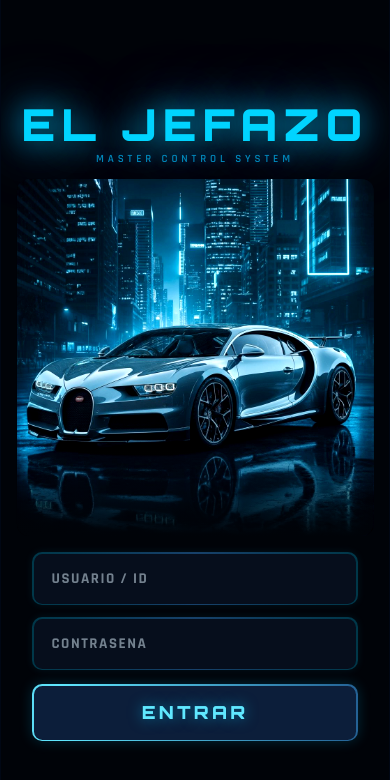
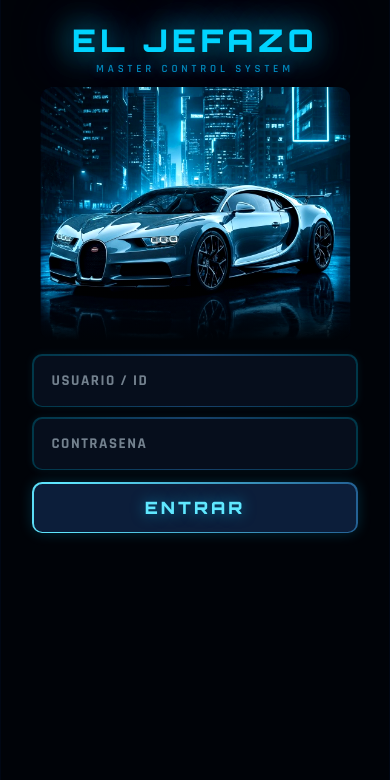
Before and after one commit to berzosaneuro/la-central, a Next.js app: page / in a window 390 px wide. Shown: the top 780 px of the page. Built offline with nearby package versions, Linux system fonts and the light colour scheme.

Commit message:
fix: make login container scrollable and improve layout
Adjust login container layout to allow vertical scroll, reduce image size, and ensure responsive title and button visibility.

```diff
--- a/app/globals.css
+++ b/app/globals.css
@@ -21,7 +21,12 @@ html, body {
   color: #E0F4FF;
   margin: 0;
   padding: 0;
+  height: 100vh;
+  width: 100vw;
   overflow: hidden;
+}
+
+#__next {
   height: 100vh;
   width: 100vw;
 }
--- a/app/layout.tsx
+++ b/app/layout.tsx
@@ -32,7 +32,7 @@ export default function RootLayout({
 }>) {
   return (
     <html lang="es">
-      <body style={{ margin: 0, padding: 0, overflow: "hidden" }}>
+      <body style={{ margin: 0, padding: 0, height: "100vh", width: "100vw", overflow: "hidden" }}>
         {children}
       </body>
     </html>
--- a/components/jefazo-os.tsx
+++ b/components/jefazo-os.tsx
@@ -279,28 +279,28 @@ const LoginScreen = ({go}: {go: () => void}) => {
     setLoading(true);setTimeout(()=>{setGranted(true);setTimeout(()=>go(),1800)},1500);
   };
   return (
-    <div style={{width:"100%",height:"100%",background:"#000308",display:"flex",flexDirection:"column",alignItems:"center",justifyContent:"center",overflow:"hidden",position:"relative"}}>
+    <div style={{width:"100%",height:"100%",background:"#000308",display:"flex",flexDirection:"column",alignItems:"center",justifyContent:"flex-start",overflowY:"auto",overflowX:"hidden",position:"relative",paddingTop:"3vh",paddingBottom:"3vh"}}>
       {/* TITULO EL JEFAZO */}
-      <div style={{animation:"fadeUp 0.4s ease-out",marginBottom:12,textAlign:"center"}}>
-        <div style={{fontSize:44,fontWeight:900,fontFamily:"'Orbitron',sans-serif",letterSpacing:"0.14em",lineHeight:1,
+      <div style={{animation:"fadeUp 0.4s ease-out",marginBottom:10,textAlign:"center",flexShrink:0}}>
+        <div style={{fontSize:"clamp(28px, 8vw, 44px)",fontWeight:900,fontFamily:"'Orbitron',sans-serif",letterSpacing:"0.14em",lineHeight:1,
           color:"#00D4FF",
           textShadow:"0 0 30px rgba(0,200,255,0.8), 0 0 60px rgba(0,200,255,0.5), 0 0 100px rgba(0,150,255,0.3), 0 2px 4px rgba(0,0,0,0.9)",
         }}>EL JEFAZO</div>
         <div style={{marginTop:4,fontSize:11,fontWeight:600,fontFamily:"'Rajdhani',sans-serif",letterSpacing:"0.35em",color:"#0088BB",textShadow:"0 0 10px rgba(0,150,255,0.4)"}}>MASTER CONTROL SYSTEM</div>
       </div>
-      <div style={{width:"92%",maxWidth:400,position:"relative",animation:"fadeUp 0.5s ease-out 0.1s both"}}>
+      <div style={{width:"80%",maxWidth:340,position:"relative",animation:"fadeUp 0.5s ease-out 0.1s both",flexShrink:0}}>
         {/* eslint-disable-next-line @next/next/no-img-element */}
-        <img src={BUGATTI_IMG} alt="El Jefazo" style={{width:"100%",height:"auto",display:"block",borderRadius:12,filter:"brightness(1.1) contrast(1.08) saturate(1.12)",transform:"scaleX(-1)"}}/>
+        <img src={BUGATTI_IMG} alt="El Jefazo" style={{width:"100%",maxHeight:"30vh",objectFit:"cover",display:"block",borderRadius:12,filter:"brightness(1.1) contrast(1.08) saturate(1.12)",transform:"scaleX(-1)"}}/>
         <div style={{position:"absolute",bottom:0,left:0,right:0,height:"25%",borderRadius:"0 0 12px 12px",background:"linear-gradient(transparent,#000308)"}}/>
       </div>
-      <div style={{width:"84%",maxWidth:370,display:"flex",flexDirection:"column",gap:12,animation:"fadeUp 0.6s ease-out 0.2s both",marginTop:16}}>
+      <div style={{width:"84%",maxWidth:370,display:"flex",flexDirection:"column",gap:10,animation:"fadeUp 0.6s ease-out 0.2s both",marginTop:14,flexShrink:0}}>
         <LoginInput placeholder="USUARIO / ID" value={u} onChange={e=>setU(e.target.value)}/>
         <LoginInput placeholder="CONTRASENA" type="password" value={pw} onChange={e=>setPw(e.target.value)}/>
       </div>
-      {error&&<div style={{color:T.red,fontSize:13,fontWeight:700,fontFamily:"'Orbitron',sans-serif",letterSpacing:"0.08em",marginTop:8,textShadow:`0 0 10px ${T.red}88`,animation:"fadeUp 0.3s ease-out"}}>{error}</div>}
-      <div style={{width:"84%",maxWidth:370,animation:"fadeUp 0.6s ease-out 0.35s both",marginTop:error?8:14}}>
+      {error&&<div style={{color:T.red,fontSize:13,fontWeight:700,fontFamily:"'Orbitron',sans-serif",letterSpacing:"0.08em",marginTop:8,textShadow:`0 0 10px ${T.red}88`,animation:"fadeUp 0.3s ease-out",flexShrink:0}}>{error}</div>}
+      <div style={{width:"84%",maxWidth:370,animation:"fadeUp 0.6s ease-out 0.35s both",marginTop:error?8:12,flexShrink:0}}>
         <div style={{borderRadius:10,padding:1.5,overflow:"hidden",background:loading?`linear-gradient(90deg,${T.neonBright},${T.electric},${T.neonBright})`:`linear-gradient(90deg,${T.neon}00,${T.electric}88,${T.neonBright},${T.electric}88,${T.neon}00)`,backgroundSize:loading?"100% 100%":"400% 100%",animation:loading?"loadGlow 1s ease-in-out infinite":"neonSweep 3s linear infinite",boxShadow:loading?`0 0 22px ${T.neon}66`:`0 0 14px ${T.neon}33`}}>
-          <button onClick={doLogin} style={{width:"100%",height:54,position:"relative",overflow:"hidden",background:"#0C1E3A",border:"none",borderRadius:8.5,color:T.neonBright,fontSize:18,fontWeight:900,fontFamily:"'Orbitron',sans-serif",letterSpacing:"0.18em",cursor:loading?"default":"pointer",textShadow:`0 0 14px ${T.neon}88`,display:"flex",alignItems:"center",justifyContent:"center"}}>
+          <button onClick={doLogin} style={{width:"100%",height:48,position:"relative",overflow:"hidden",background:"#0C1E3A",border:"none",borderRadius:8.5,color:T.neonBright,fontSize:17,fontWeight:900,fontFamily:"'Orbitron',sans-serif",letterSpacing:"0.18em",cursor:loading?"default":"pointer",textShadow:`0 0 14px ${T.neon}88`,display:"flex",alignItems:"center",justifyContent:"center"}}>
             {loading?<div style={{display:"flex",alignItems:"center",gap:10,width:"80%"}}><div style={{flex:1,height:5,background:"rgba(0,20,60,0.6)",borderRadius:3,overflow:"hidden"}}><div style={{height:"100%",borderRadius:3,background:`linear-gradient(90deg,${T.neon},${T.neonBright},#fff)`,animation:"loadBar 1.5s ease-in-out forwards",boxShadow:`0 0 8px ${T.neon}`}}/></div><span style={{fontSize:13,letterSpacing:2,opacity:0.7}}>{"›››››"}</span></div>:"ENTRAR"}
           </button>
         </div>
@@ -591,7 +591,7 @@ const Renovaciones = ({back,toast,renovaciones:rn,setRenovaciones:setRn}: {back:
 };
 
 
-// ═══════════════════════════════════════════════════════════════
+// ═══════════════════════════════════════════════��═══════════════
 // COMUNICACIONES SCREEN
 // ═══════════════════════════════════════════════════════════════
 const Comunicaciones = ({back,toast}: {back: () => void; toast: (msg: string) => void}) => {
@@ -618,7 +618,7 @@ const Comunicaciones = ({back,toast}: {back: () => void; toast: (msg: string) =>
 
 // ═══════════════════════════════════════════════════════════════
 // COMPARTIR / QR SCREEN
-// ═══════════════════════════════════════════════════════════════
+// ═════════════════════════════════════════════════════════��═════
 const ShareQR = ({back,toast}: {back: () => void; toast: (msg: string) => void}) => {
   const [url,setUrl]=useState(()=>LS.get("share_url","https://eljefazo.vercel.app") as string);
   useEffect(()=>{LS.set("share_url",url)},[url]);
```
